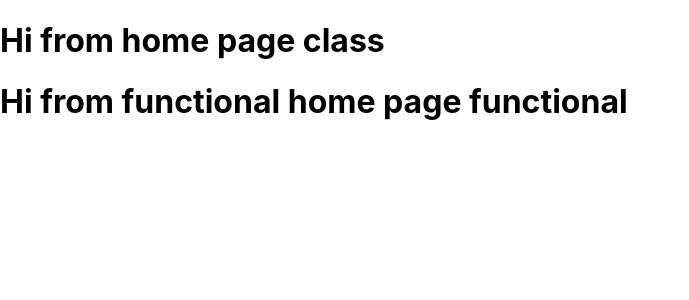
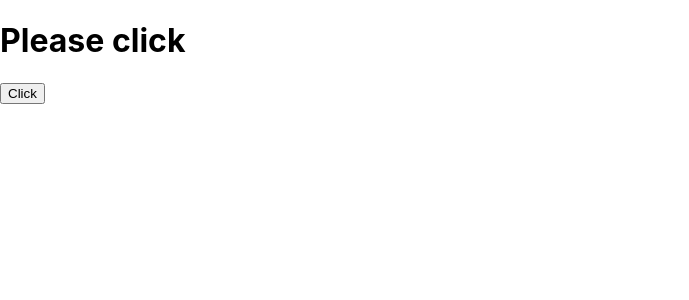
Before and after one commit to ajittupe2548/react-practice, a React (Create React App) app: page / in a window 1280 px wide. Shown: the top 300 px of the page, without its empty margins (0-689 px from the left). Built offline with nearby package versions, Linux system fonts and the light colour scheme.

Commit message:
Added : State

```diff
--- a/src/App.js
+++ b/src/App.js
@@ -6,7 +6,6 @@ function App() {
   return (
     <div className="App">
       <CHome/>
-      <FHome/>
     </div>
   );
 }
--- a/src/Components/CHome.js
+++ b/src/Components/CHome.js
@@ -1,10 +1,23 @@
 import React, { Component } from 'react'
 
 class CHome extends Component {
+    constructor(props) {
+        super(props)
+        this.state = {
+            message: 'Please click',
+        }
+        this.handleClick = this.handleClick.bind(this);
+    }
+    handleClick() {
+        this.setState({
+            message: 'Thank you for clicking',
+        })
+    }
     render() {
         return (
             <div>
-                <h1 className="heading">Hi from home page class</h1>
+                <h1 className="heading">{this.state.message}</h1>
+                <button onClick={this.handleClick}>Click</button>
             </div>
         )
     }
```
